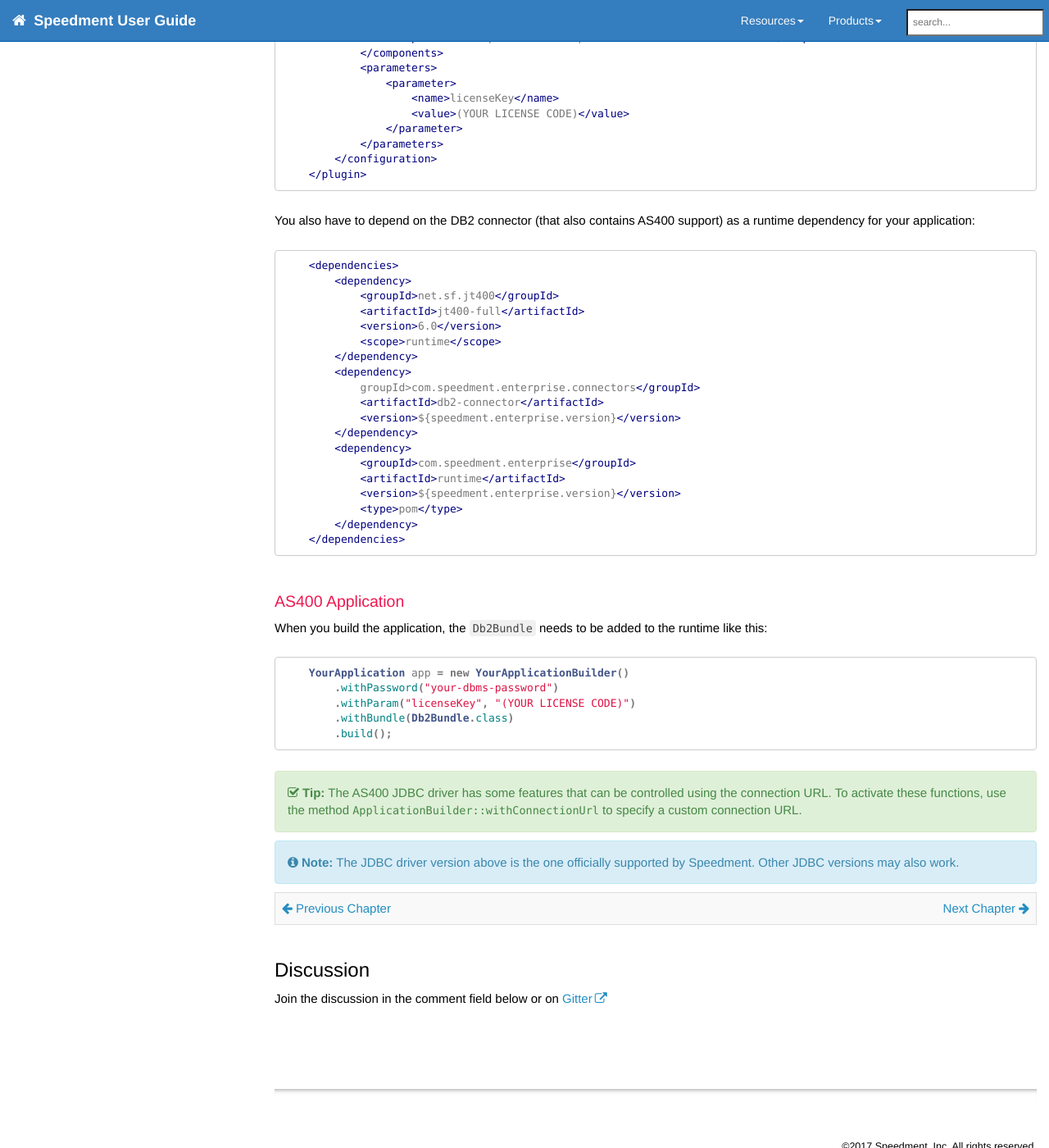
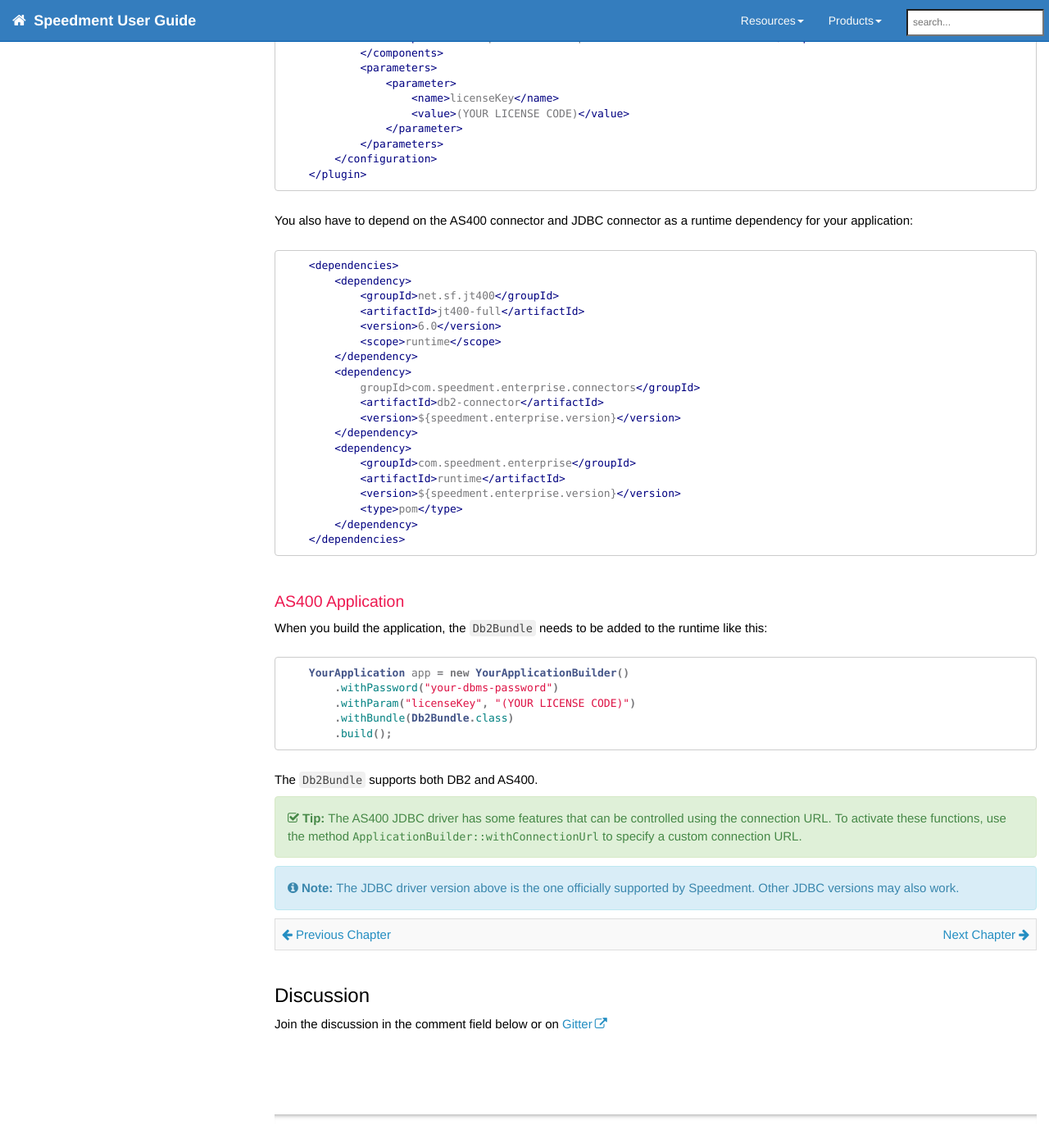
Before and after one commit to speedment/speedment-doc, a Jekyll site: the page built from pages/connectors.md, in a window 1280 px wide and 1400 px high, scrolled down 5563 px. Shown: the whole window at 82% size. Built offline with Jekyll 4.4.1, drawn with Linux system fonts in a browser that asks for light colours; nearby versions of some CDN libraries; comment, search, counter and statistics services are not loaded; some of the changed text lies outside the part shown.

Commit message:
Improve connectors

````diff
--- a/pages/connectors.md
+++ b/pages/connectors.md
@@ -57,7 +57,7 @@
         </configuration>
     </plugin>
 ```
-You also have to depend on the Oracle connector as a runtime dependency for your application:
+You also have to depend on the Oracle connector and JDBC connector as a runtime dependency for your application:
 ``` xml
     <dependencies>
         <dependency>
@@ -132,7 +132,7 @@
         </configuration>
     </plugin>
 ```
-You also have to depend on the Sql Server connector as a runtime dependency for your application:
+You also have to depend on the Sql Server connector and JDBC connector as a runtime dependency for your application:
 ``` xml
     <dependencies>
         <dependency>
@@ -207,7 +207,7 @@
         </configuration>
     </plugin>
 ```
-You also have to depend on the DB2 connector as a runtime dependency for your application:
+You also have to depend on the DB2 connector and JDBC connector as a runtime dependency for your application:
 ``` xml
     <dependencies>
         <dependency>
@@ -274,7 +274,7 @@
         </configuration>
     </plugin>
 ```
-You also have to depend on the DB2 connector (that also contains AS400 support) as a runtime dependency for your application:
+You also have to depend on the AS400 connector and JDBC connector as a runtime dependency for your application:
 ``` xml
     <dependencies>
         <dependency>
@@ -307,6 +307,8 @@
         .withBundle(Db2Bundle.class)
         .build();
 ```
+The `Db2Bundle` supports both DB2 and AS400.
+
 {% include tip.html content= "
 The AS400 JDBC driver has some features that can be controlled using the connection URL. To activate these functions, use the method `ApplicationBuilder::withConnectionUrl` to specify a custom connection URL.
 " %}
````
